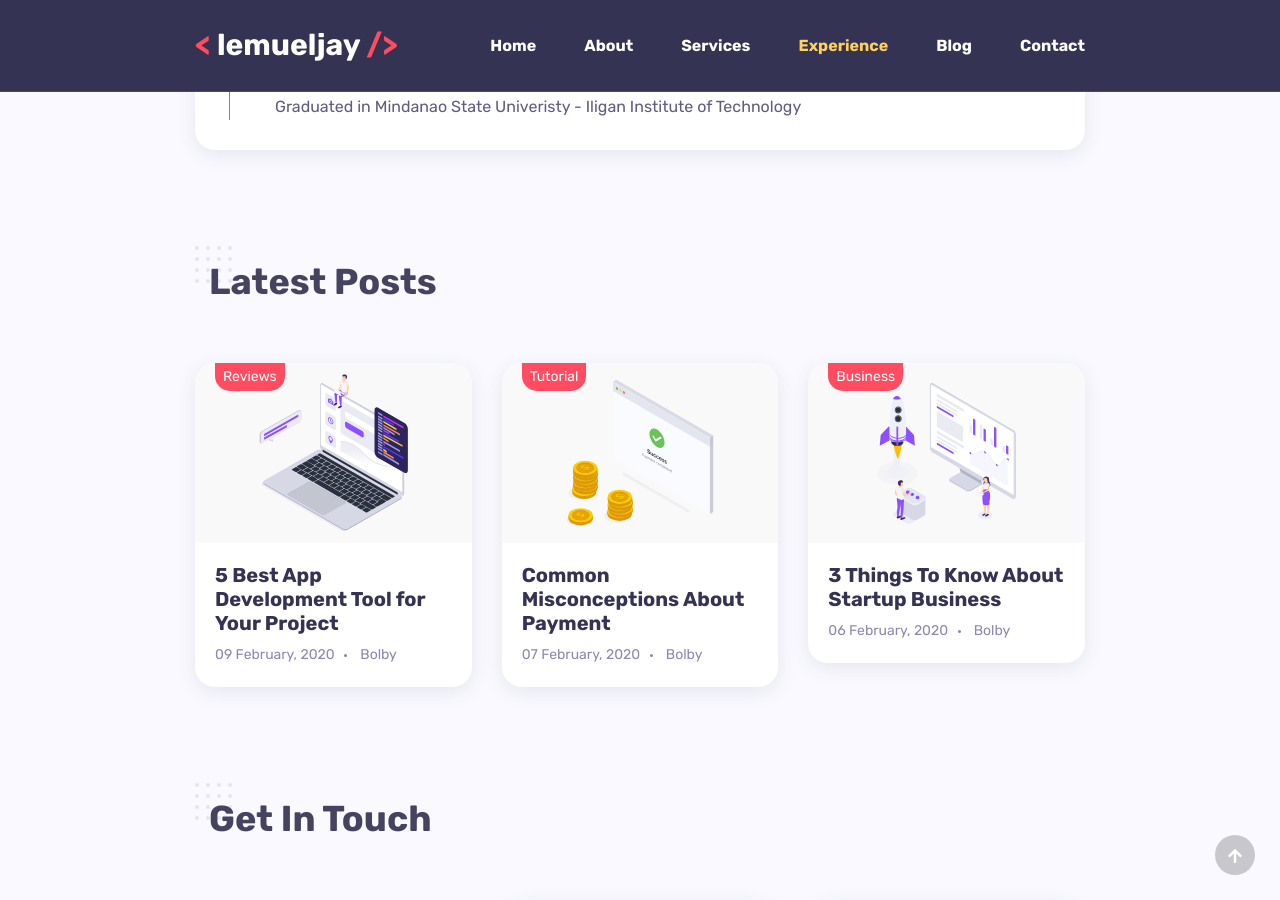
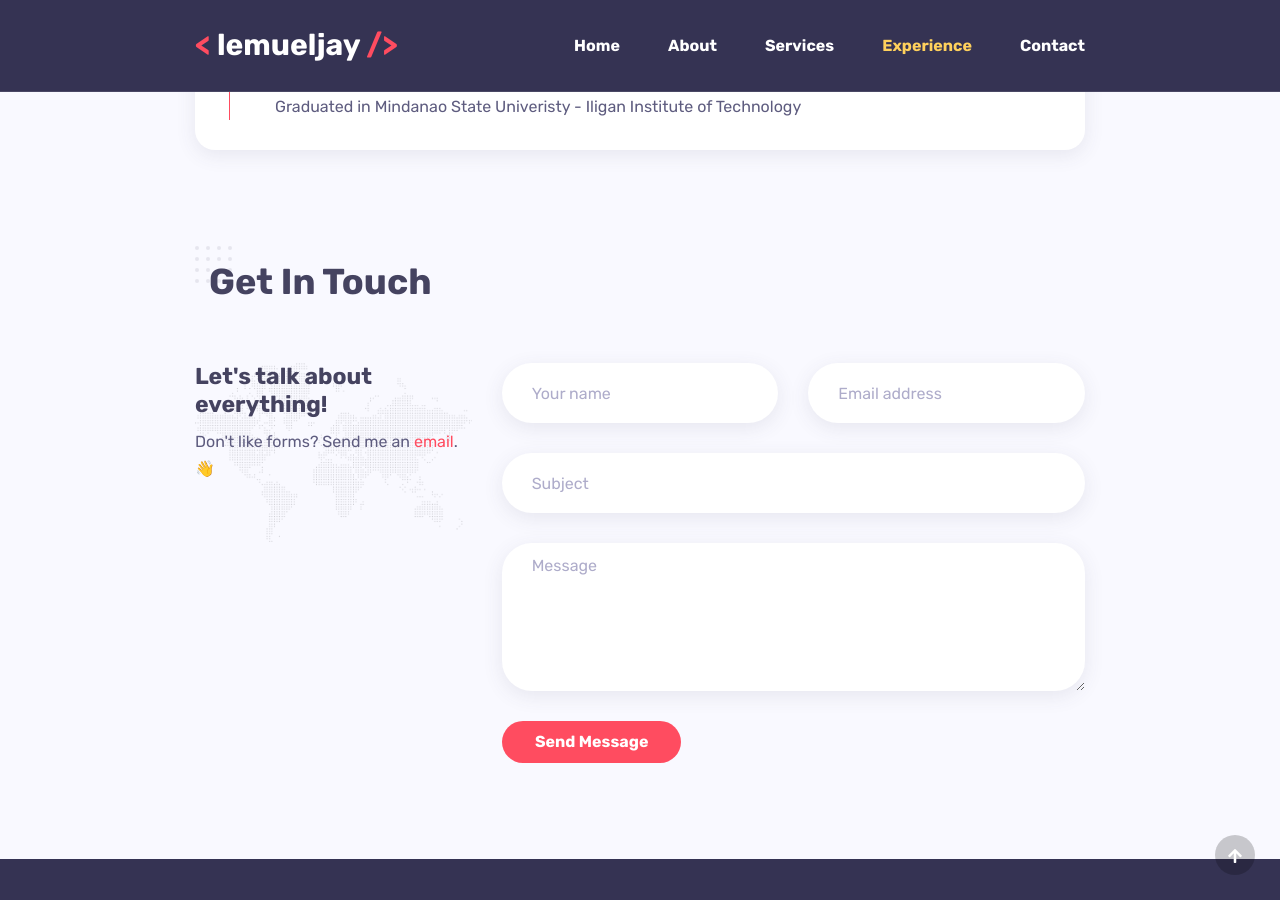
Before and after one commit to lemueljay/lemueljay, a Jekyll site: the page built from index.html, in a window 1280 px wide and 900 px high, scrolled down 2785 px. Built offline with Jekyll 4.4.1, drawn with Linux system fonts in a browser that asks for light colours.

Commit message:
Remove blogs section

```diff
--- a/_layouts/default.html
+++ b/_layouts/default.html
@@ -74,7 +74,6 @@
                     <li class="nav-item"><a href="#about" class="nav-link">About</a></li>
                     <li class="nav-item"><a href="#services" class="nav-link">Services</a></li>
                     <li class="nav-item"><a href="#experience" class="nav-link">Experience</a></li>
-                    <li class="nav-item"><a href="#blog" class="nav-link">Blog</a></li>
                     <li class="nav-item"><a href="#contact" class="nav-link">Contact</a></li>
                 </ul>
             </div>
@@ -362,87 +361,6 @@
 
 	</section>
 
-	<!-- section blog -->
-	<section id="blog">
-
-		<div class="container">
-
-			<!-- section title -->
-			<h2 class="section-title wow fadeInUp">Latest Posts</h2>
-
-			<div class="spacer" data-height="60"></div>
-
-			<div class="row blog-wrapper">
-
-				<div class="col-md-4">
-					<!-- blog item -->
-					<div class="blog-item rounded bg-white shadow-dark wow fadeIn">
-						<div class="thumb">
-							<a href="#">
-								<span class="category">Reviews</span>
-							</a>
-							<a href="#">
-								<img src="{{ site.baseurl }}/assets/images/blog/1.svg" alt="blog-title" />
-							</a>
-						</div>
-						<div class="details">
-							<h4 class="my-0 title"><a href="#">5 Best App Development Tool for Your Project</a></h4>
-							<ul class="list-inline meta mb-0 mt-2">
-								<li class="list-inline-item">09 February, 2020</li>
-								<li class="list-inline-item">Bolby</li>
-							</ul>
-						</div>
-					</div>
-				</div>
-
-				<div class="col-md-4">
-					<!-- blog item -->
-					<div class="blog-item rounded bg-white shadow-dark wow fadeIn">
-						<div class="thumb">
-							<a href="#">
-								<span class="category">Tutorial</span>
-							</a>
-							<a href="#">
-								<img src="{{ site.baseurl }}/assets/images/blog/2.svg" alt="blog-title" />
-							</a>
-						</div>
-						<div class="details">
-							<h4 class="my-0 title"><a href="#">Common Misconceptions About Payment</a></h4>
-							<ul class="list-inline meta mb-0 mt-2">
-								<li class="list-inline-item">07 February, 2020</li>
-								<li class="list-inline-item">Bolby</li>
-							</ul>
-						</div>
-					</div>
-				</div>
-
-				<div class="col-md-4">
-					<!-- blog item -->
-					<div class="blog-item rounded bg-white shadow-dark wow fadeIn">
-						<div class="thumb">
-							<a href="#">
-								<span class="category">Business</span>
-							</a>
-							<a href="#">
-								<img src="{{ site.baseurl }}/assets/images/blog/3.svg" alt="blog-title" />
-							</a>
-						</div>
-						<div class="details">
-							<h4 class="my-0 title"><a href="#">3 Things To Know About Startup Business</a></h4>
-							<ul class="list-inline meta mb-0 mt-2">
-								<li class="list-inline-item">06 February, 2020</li>
-								<li class="list-inline-item">Bolby</li>
-							</ul>
-						</div>
-					</div>
-				</div>
-
-			</div>
-
-		</div>
-
-	</section>
-
 	<!-- section contact -->
 	<section id="contact">
 
```
